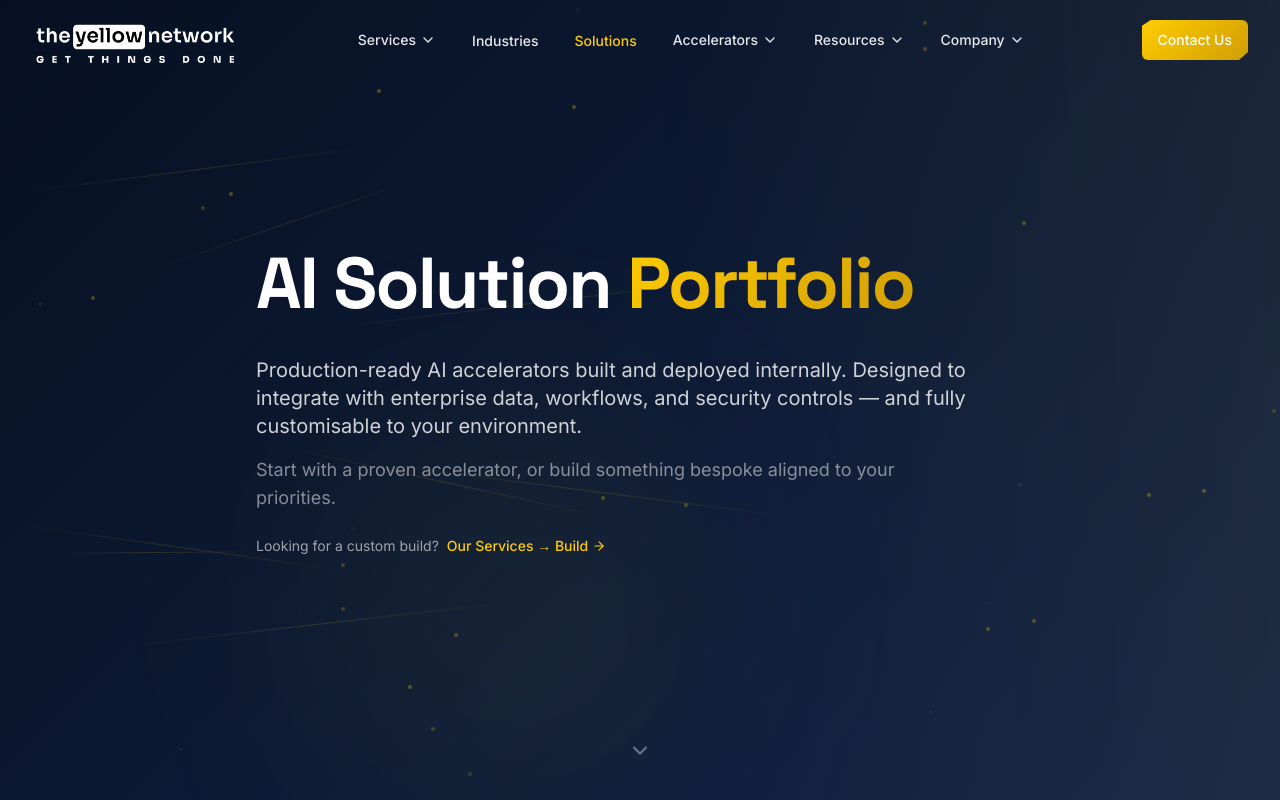
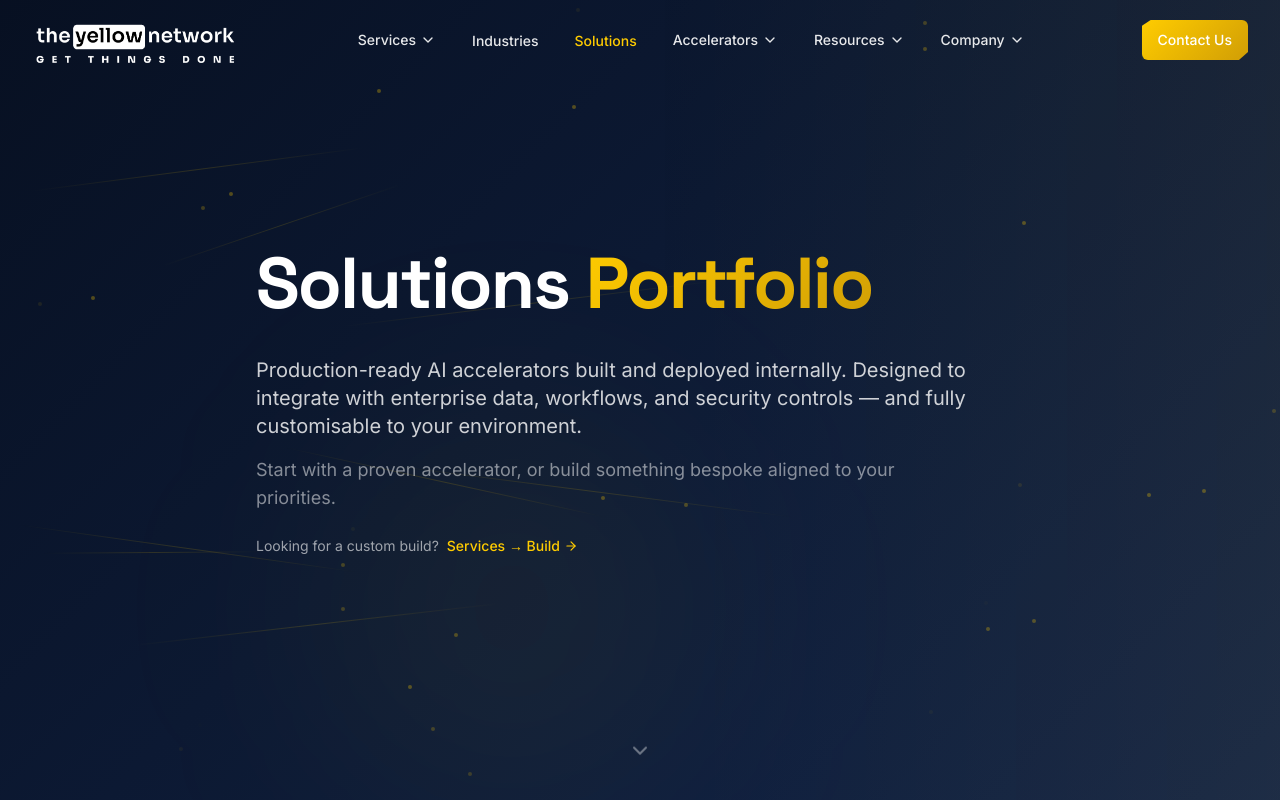
Before and after one commit to TYN-NIFO/tyn-website, a Next.js app: page /ai-solutions in a window 1280 px wide. Shown: the top 800 px of the page. Built offline with nearby package versions, Linux system fonts and the light colour scheme.

Commit message:
industry page corrections

```diff
--- a/src/components/sections/ai-solutions/AiSolutionsHero.tsx
+++ b/src/components/sections/ai-solutions/AiSolutionsHero.tsx
@@ -60,7 +60,7 @@ export const AiSolutionsHero = () => {
 
 
           <h1 className="text-fluid-h1 font-display font-bold text-primary-foreground mb-8 leading-[1.1] animate-fade-up delay-100">
-            AI Solution{' '}
+            Solutions{' '}
             <span className="text-gradient">Portfolio</span>
           </h1>
 
@@ -75,7 +75,7 @@ export const AiSolutionsHero = () => {
           <div className="animate-fade-up delay-400 flex items-center gap-2 text-sm text-primary-foreground/60">
             Looking for a custom build?{' '}
             <a href="/services?tab=build" className="text-accent hover:text-accent/80 font-medium inline-flex items-center gap-1 transition-colors">
-              Our Services → Build
+              Services → Build
               <ArrowRight className="w-3.5 h-3.5" />
             </a>
           </div>
--- a/src/components/sections/industries/IndustryGrid.tsx
+++ b/src/components/sections/industries/IndustryGrid.tsx
@@ -68,6 +68,9 @@ const industries: Industry[] = [
 export const IndustryGrid = () => {
   const [activeIndustry, setActiveIndustry] = useState<number | null>(null);
 
+  // FEATURE FLAG: Controls whether clicking an industry card opens the detail view
+  const IS_MODAL_ENABLED = false;
+
   const activeData = activeIndustry !== null ? industries[activeIndustry] : null;
 
   return (
@@ -96,7 +99,11 @@ export const IndustryGrid = () => {
                   <div
                     key={industry.id}
                     className="card-elevated rounded-2xl cursor-pointer group p-6 md:p-8 transition-all duration-300 hover:ring-2 hover:ring-accent/40"
-                    onClick={() => setActiveIndustry(index)}
+                    onClick={() => {
+                      if (IS_MODAL_ENABLED) {
+                        setActiveIndustry(index);
+                      }
+                    }}
                   >
                     <div className="flex items-start gap-4">
                       <div className="icon-tyn flex-shrink-0 w-12 h-12 md:w-14 md:h-14 rounded-xl flex items-center justify-center transition-colors duration-300">
```
